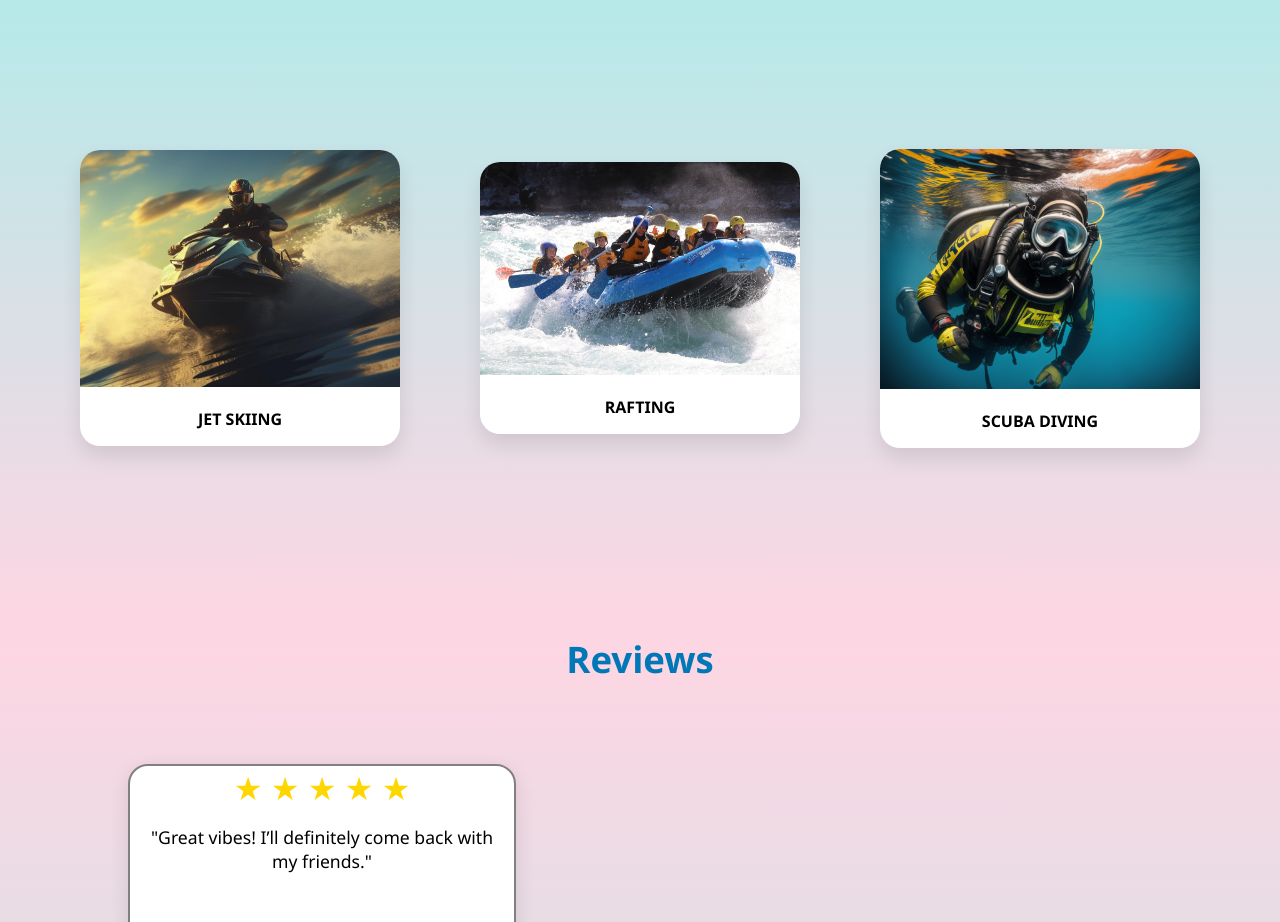
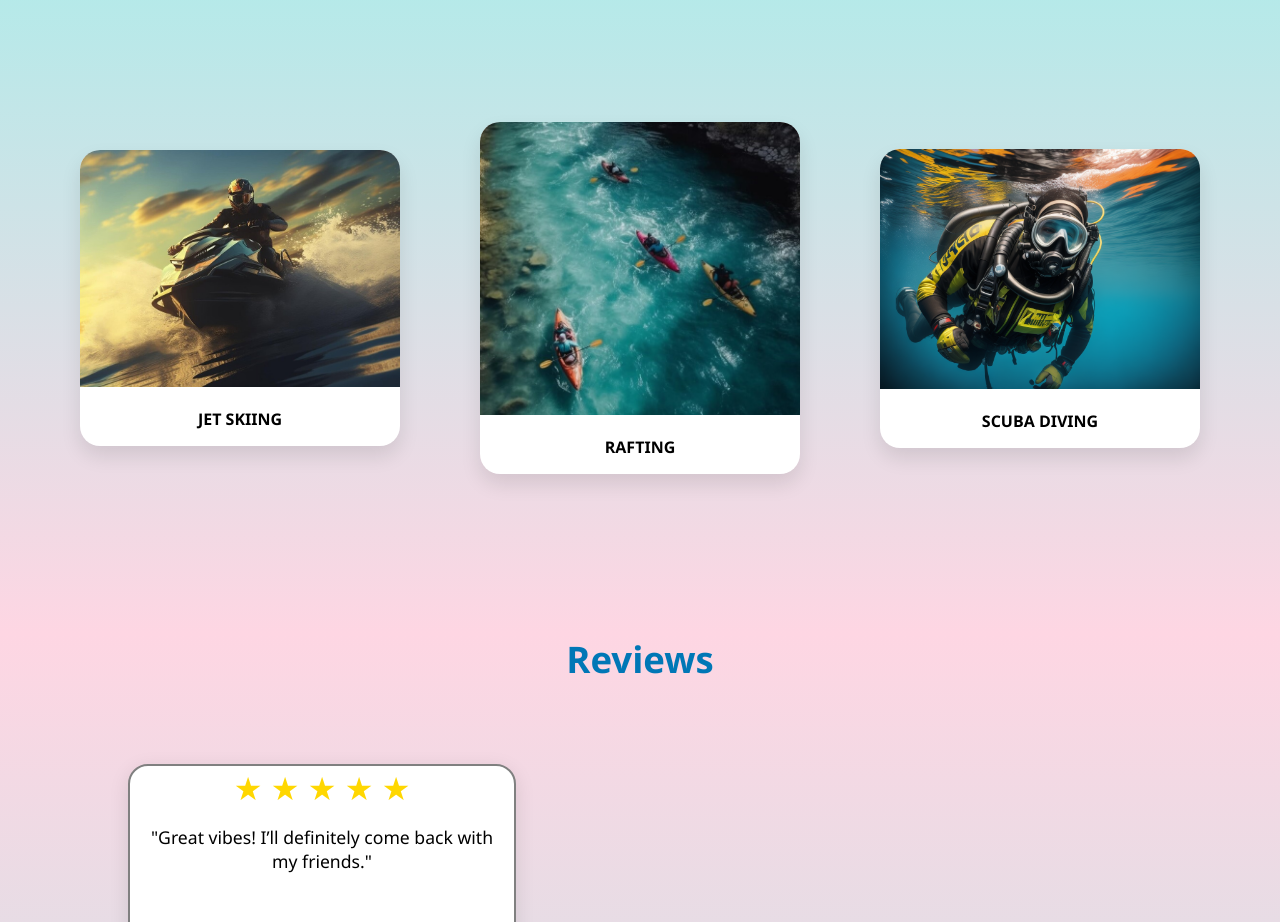
Before and after one commit to maceooooo/aqua_athletics, a plain HTML site: page index.html in a window 1280 px wide. Shown: the part 1120-2042 px from the top of the page. Drawn offline with Linux system fonts and the light colour scheme.

Commit message:
Organisation des images

```diff
--- a/index.html
+++ b/index.html
@@ -40,7 +40,7 @@
                 <p>JET SKIING</p>
             </div>
             <div>
-                <img src="image/rafting.jpg" alt="rafting">
+                <img src="image/rafting_main.jpg" alt="rafting">
                 <p>RAFTING</p>
             </div>
             <div>
```
